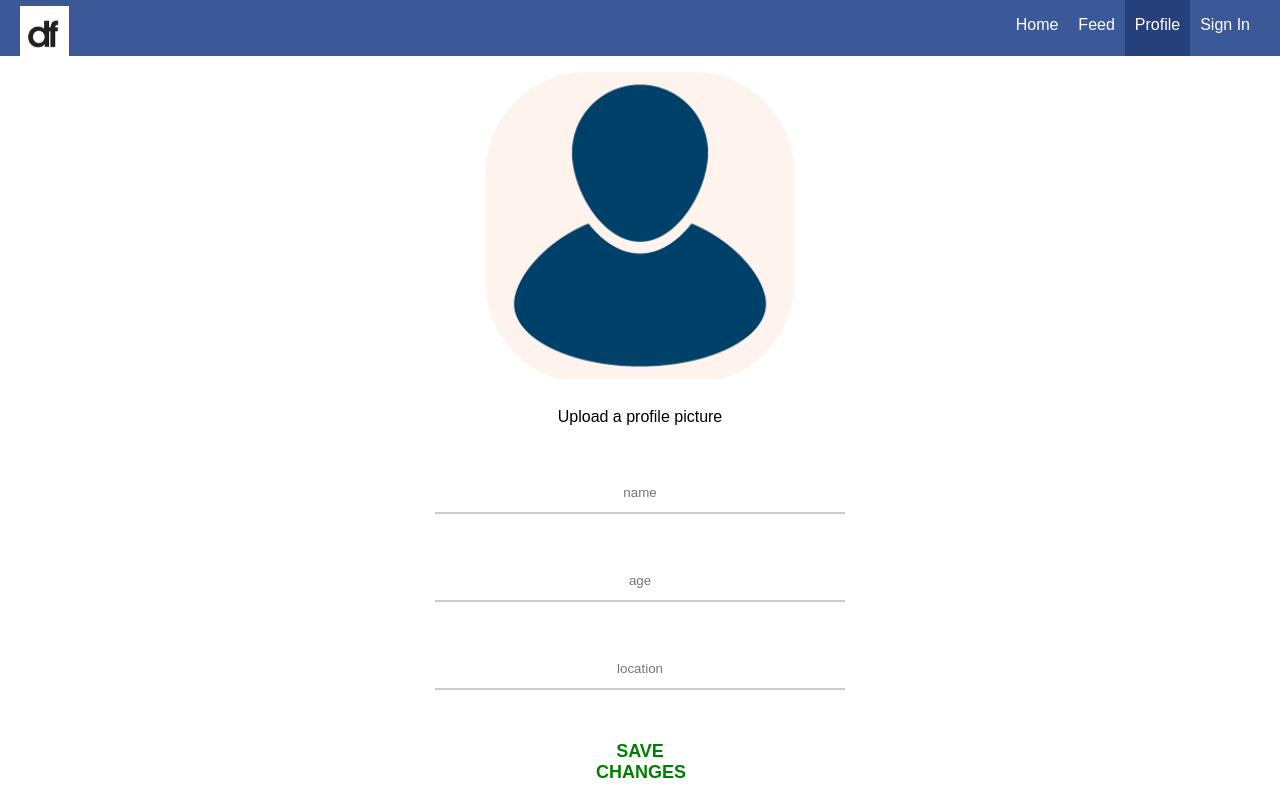
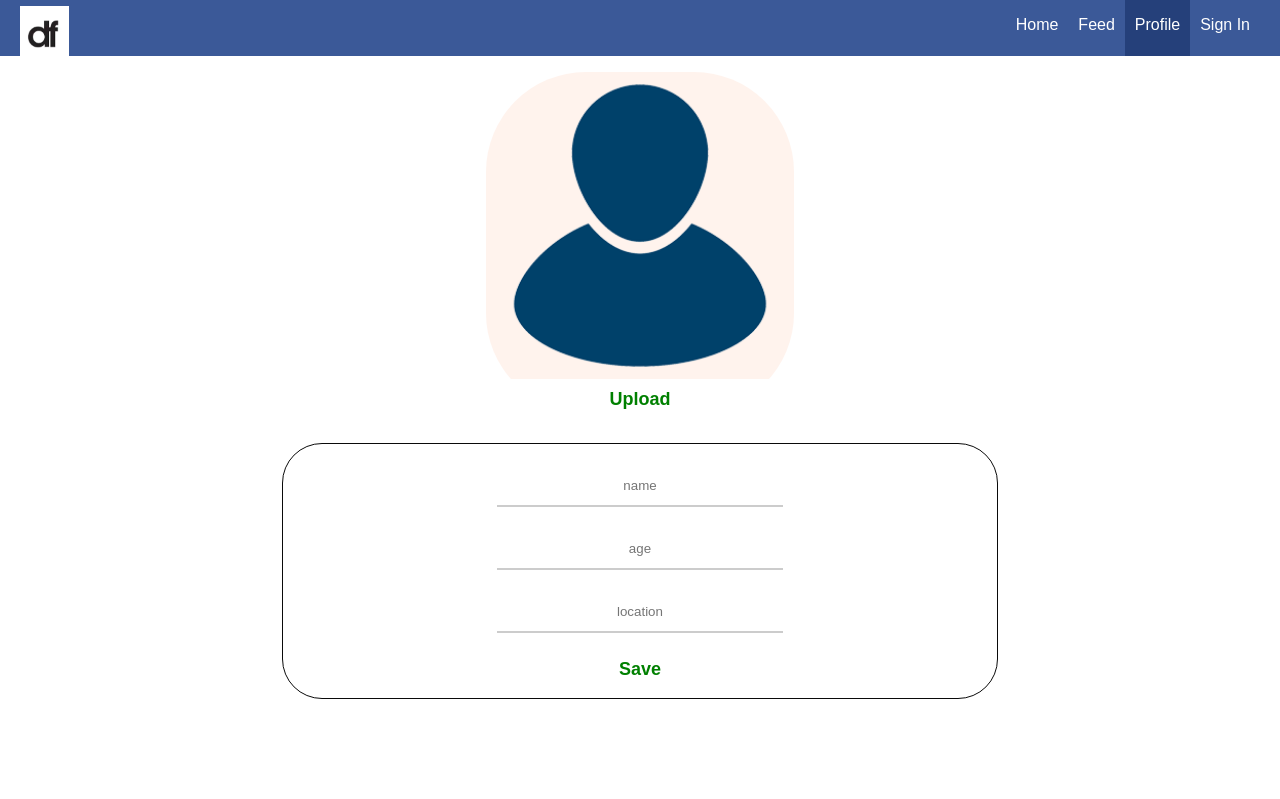
Before and after one commit to jdonesky/mock-fb, a React app: page /user-profile in a window 1280 px wide. Shown: the top 799 px of the page. Built offline with nearby package versions, Linux system fonts and the light colour scheme.

Commit message:
updated user profile component styling and started adding status updates to redux

```diff
--- a/src/components/UI/Button/Button.css
+++ b/src/components/UI/Button/Button.css
@@ -5,7 +5,7 @@
   cursor: pointer;
   height: 20px;
   width: 100px;
-  margin: 30px auto;
+  margin: 5px auto;
   font-weight: bold;
   font-size: 18px;
 }
--- a/src/components/UI/Input/Input.css
+++ b/src/components/UI/Input/Input.css
@@ -1,6 +1,6 @@
 .Input {
   width: 40%;
-  margin: 50px auto;
+  margin: 25px auto;
   box-sizing: border-box;
   border-bottom: 2px solid #ccc;
 }
@@ -11,11 +11,7 @@
   width: 90%;
   margin: 4px auto;
   border: none;
-  text-align:center;
-}
-
-.InputElement:focus {
-  outline: none;
+  text-align: center;
 }
 
 .Label {
--- a/src/containers/Auth/Auth.css
+++ b/src/containers/Auth/Auth.css
@@ -1,3 +1,6 @@
 .SwitchMode {
     margin: 30px;
+    display: flex;
+    flex-flow: column;
+    justify-content: space-between;
 }
--- a/src/containers/Auth/Auth.js
+++ b/src/containers/Auth/Auth.js
@@ -80,20 +80,20 @@ class Auth extends Component {
 
     return (
       <div>
-        {this.state.isSignup ? form : <div style={{ height: "140px" }}></div>}
+        {this.state.isSignup ? form : <div style={{ height: "120px" }}></div>}
         <div className={classes.SwitchMode}>
           <Button
             clicked={(event) => this.authSubmitHandler(event)}
             add="Success"
             disabled={!this.state.formIsValid}
           >
-            {this.state.isSignup ? "Create Account" : "Sign-In"}
+            {this.state.isSignup ? "Sign-Up" : "Sign-In"}
           </Button>
           <Button clicked={this.switchModeHandler} add="Neutral">
-            (Switch to {this.state.isSignup ? "Sign-In)" : "Sign-Up)"}
+            (Or {this.state.isSignup ? "Sign-In)" : "Sign-Up)"}
           </Button>
         </div>
-        {!this.state.isSignup ? form : null}
+        {!this.state.isSignup ? form : <div style={{ height: "140px" }}></div>}
       </div>
     );
   }
--- a/src/containers/UserProfile/UserProfile.css
+++ b/src/containers/UserProfile/UserProfile.css
@@ -1,4 +1,4 @@
-.UserProfile {
+.ProfileContainer {
     width: 80%;
     margin: 0 auto;
     text-align: center;
@@ -12,6 +12,15 @@
     cursor: pointer;
 }
 
+.FormContainer {
+    margin: 30px auto 90px;
+    padding: 0 0 15px;
+    width: 70%;
+    border: 1px solid rgb(10, 10, 10);
+    border-radius: 40px;
+    box-sizing: border-box;
+}
+
 .ProfileImg {
     height: 100%;
     width: 100%;
--- a/src/containers/UserProfile/UserProfile.js
+++ b/src/containers/UserProfile/UserProfile.js
@@ -34,6 +34,7 @@ class UserProfile extends Component {
       },
       uploadedImage: null,
       status: "",
+      loading: false,
     };
     this.imageUploader = createRef();
   }
@@ -84,6 +85,9 @@ class UserProfile extends Component {
   };
 
   submitProfileHandler = (event) => {
+    this.setState({
+      loading: true,
+    });
     event.preventDefault();
     const formData = {
       name: this.state.formInputs.name.value,
@@ -92,6 +96,9 @@ class UserProfile extends Component {
       uploadedImage: this.state.uploadedImage,
     };
     this.props.onProfileSubmit(formData);
+    setTimeout(() => {
+      this.setState({});
+    }, 2000);
   };
 
   statusUpdateHandler = (event) => {
@@ -101,6 +108,8 @@ class UserProfile extends Component {
       status: status,
     });
   };
+
+  statusSubmitHandler = () => {};
 
   render() {
     let formArray = Object.keys(this.state.formInputs).map((key) => {
@@ -125,8 +134,7 @@ class UserProfile extends Component {
       );
     });
     return (
-      <div className={classes.UserProfile}>
-        <form onSubmit={this.submitProfileHandler}>
+      <div className={classes.ProfileContainer}>
         <div
           onClick={() => this.imageUploader.current.click()}
           className={classes.ProfilePicContainer}
@@ -146,16 +154,15 @@ class UserProfile extends Component {
               display: "none",
             }}
           />
+          <Button add="Success">Upload Picture</Button>
         </div>
-          <p
-            style={{ cursor: "pointer" }}
-            onClick={() => this.imageUploader.current.click()}
+        <form
+          className={classes.FormContainer}
+          onSubmit={this.submitProfileHandler}
         >
-            Upload a profile picture
-          </p>
           {form}
           <Button clicked={this.submitProfileHandler} add="Success">
-            SAVE CHANGES
+            Save
           </Button>
         </form>
         <div className={classes.StatusForm}>
@@ -167,7 +174,9 @@ class UserProfile extends Component {
               placeholder="status"
               changed={(event) => this.statusUpdateHandler(event)}
             />
-            <button>UPDATE STATUS</button>
+            <Button add="Success" clicked={this.statusSubmitHandler}>
+              Update
+            </Button>
           </form>
         </div>
       </div>
@@ -181,6 +190,7 @@ const mapStateToProps = (state) => {
     name: state.profile.name,
     age: state.profile.age,
     location: state.profile.location,
+    status: state.profile.status
   };
 };
 
--- a/src/index.css
+++ b/src/index.css
@@ -1,5 +1,5 @@
 body {
-  margin: 0;
+  margin: 0 0 100px 0;
   padding: 0;
   font-family: sans-serif;
 }
--- a/src/store/actions/actionTypes.js
+++ b/src/store/actions/actionTypes.js
@@ -4,3 +4,4 @@ export const AUTH_FAIL = "AUTH_FAIL";
 export const AUTH_LOGOUT = "AUTH_LOGOUT";
 
 export const STORE_PROFILE_DATA = "STORE_PROFILE_DATA";
+export const STORE_USER_STATUS = "STORE_USER_STATUS";
--- a/src/store/reducers/profile.js
+++ b/src/store/reducers/profile.js
@@ -5,6 +5,7 @@ const initialState = {
   name: null,
   age: null,
   location: null,
+  status: null
 };
 
 const storeProfileData = (state, action) => {
@@ -19,8 +20,7 @@ const storeProfileData = (state, action) => {
 
 const reducer = (state = initialState, action) => {
   switch (action.type) {
-    case actionTypes.STORE_PROFILE_DATA:
-      return storeProfileData(state,action);
+    case actionTypes.STORE_PROFILE_DATA: return storeProfileData(state,action);
     default:
       return state;
   }
```
Lines whose indentation alone changed are shown as unchanged.
